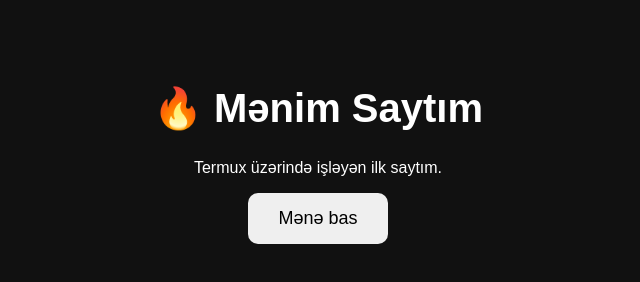
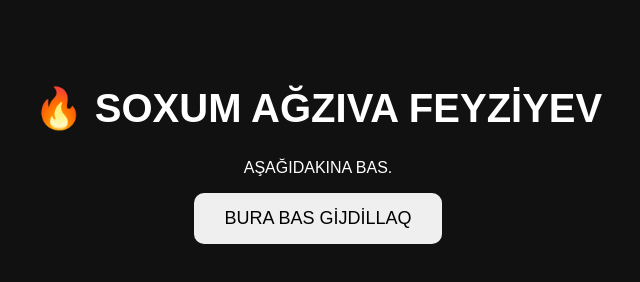
Before and after one commit to Huseyn-dev52/testsayt, a plain HTML site: page index.html in a window 1280 px wide. Shown: the whole page, without its empty margins (322-962 px from the left). Drawn offline with Linux system fonts and the light colour scheme.

Commit message:
sayt yenilendi

```diff
--- a/index.html
+++ b/index.html
@@ -3,7 +3,7 @@
 <head>
     <meta charset="UTF-8">
     <meta name="viewport" content="width=device-width, initial-scale=1.0">
-    <title>götve qoyum</title>
+    <title>Hacker-Huseyn_x</title>
 
     <style>
         body {
@@ -30,10 +30,10 @@
 
 <body>
 
-    <h1>🔥 Mənim Saytım</h1>
-    <p>Termux üzərində işləyən ilk saytım.</p>
+    <h1>🔥 SOXUM AĞZIVA FEYZİYEV</h1>
+    <p>AŞAĞIDAKINA BAS.</p>
 
-    <button onclick="mesaj()">Mənə bas</button>
+    <button onclick="mesaj()">BURA BAS GİJDİLLAQ</button>
 
     <script>
         function mesaj() {
```
